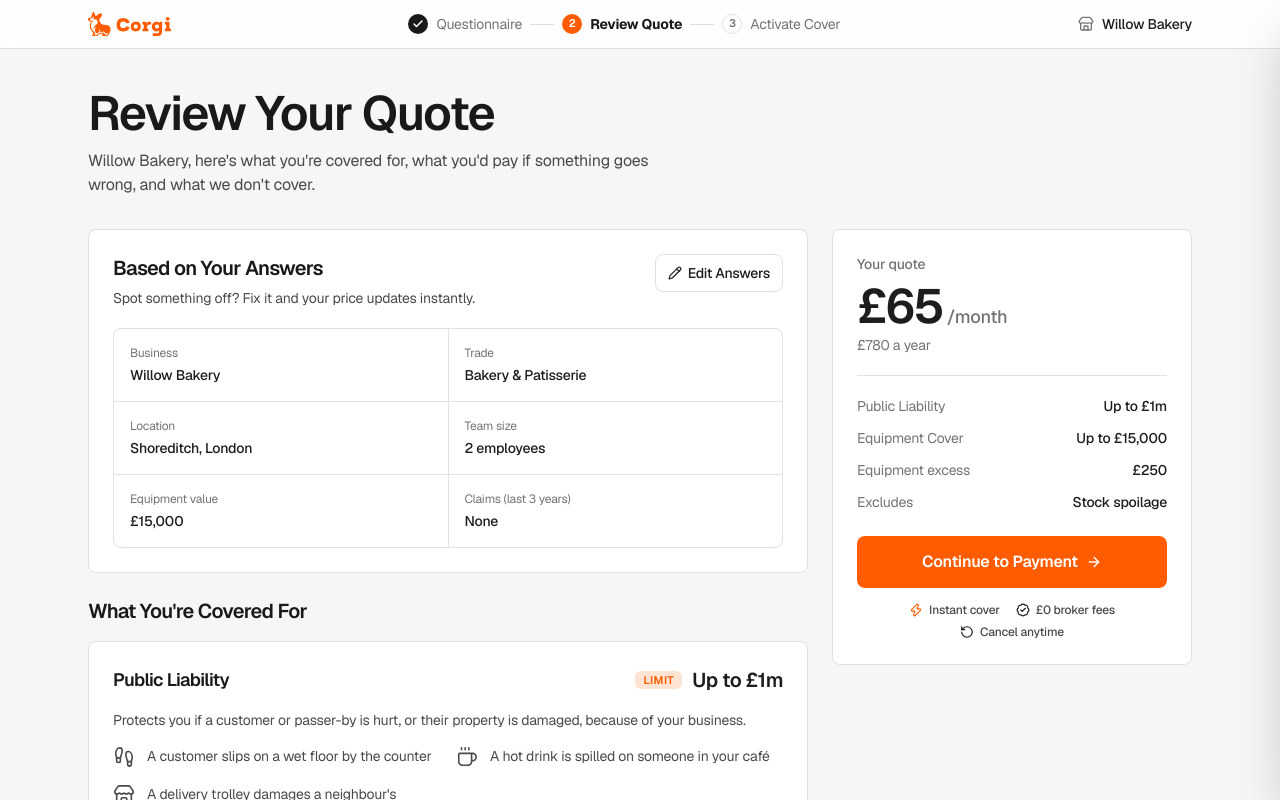
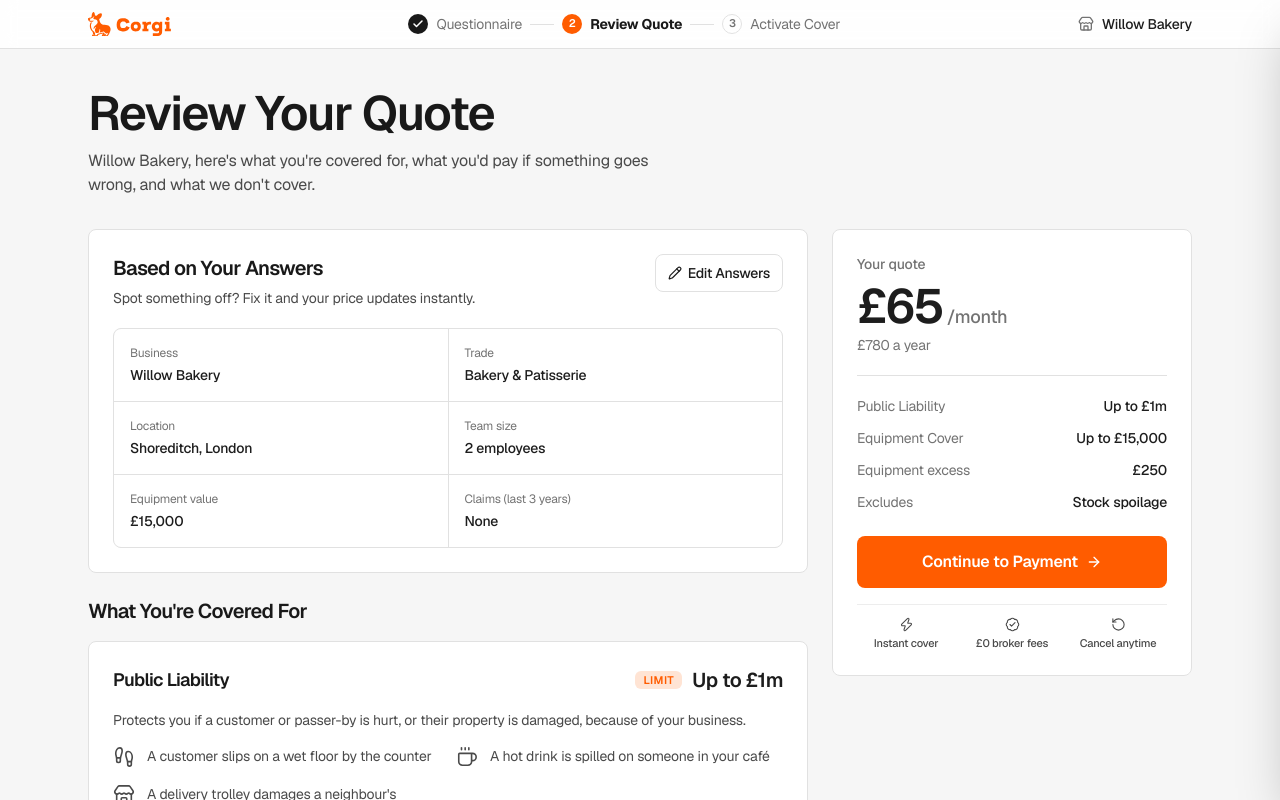
Before and after one commit to leonardoxmoreno1988/corgi-willow-bakery-quote, a React (Vite) app: page / in a window 1280 px wide. Shown: the top 800 px of the page. Built offline with nearby package versions, Linux system fonts and the light colour scheme.

Commit message:
style: symmetric three-column trust strip
Co-Authored-By: Claude Sonnet 5.5 <noreply@anthropic.com>

```diff
--- a/src/components/ui/TrustStrip.tsx
+++ b/src/components/ui/TrustStrip.tsx
@@ -1,20 +1,23 @@
-import { BadgeCheck, RotateCcw, Zap } from "lucide-react";
+import { BadgeCheck, RotateCcw, Zap, type LucideIcon } from "lucide-react";
+
+const SIGNALS: { icon: LucideIcon; label: string }[] = [
+  { icon: Zap, label: "Instant cover" },
+  { icon: BadgeCheck, label: "£0 broker fees" },
+  { icon: RotateCcw, label: "Cancel anytime" },
+];
 
 export function TrustStrip() {
   return (
-    <ul className="mt-3.5 flex flex-wrap items-center justify-center gap-x-4 gap-y-1.5 text-xs font-medium text-body">
-      <li className="flex items-center gap-1.5">
-        <Zap className="size-3.5 shrink-0 text-corgi" aria-hidden />
-        Instant cover
-      </li>
-      <li className="flex items-center gap-1.5">
-        <BadgeCheck className="size-3.5 shrink-0 text-heading" aria-hidden />
-        £0 broker fees
-      </li>
-      <li className="flex items-center gap-1.5">
-        <RotateCcw className="size-3.5 shrink-0 text-heading" aria-hidden />
-        Cancel anytime
-      </li>
+    <ul className="mt-4 grid grid-cols-3 gap-2 border-t border-hairline/60 pt-3 text-center">
+      {SIGNALS.map(({ icon: Icon, label }) => (
+        <li
+          key={label}
+          className="flex flex-col items-center gap-1 text-[11px] font-medium text-body"
+        >
+          <Icon className="size-[15px] shrink-0 text-body" strokeWidth={1.75} aria-hidden />
+          {label}
+        </li>
+      ))}
     </ul>
   );
 }
```
